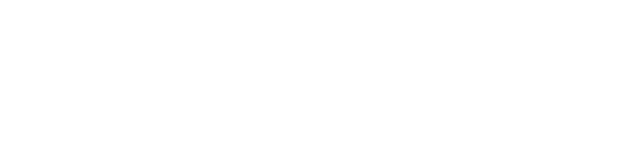
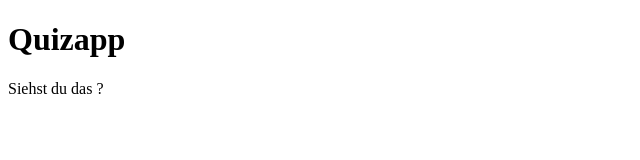
Before and after one commit to Michelle-Htz/QuizApp, a plain HTML site: page Quizindex.html in a window 1280 px wide. Shown: the whole page, without its empty margins (0-640 px from the left). Drawn offline with Linux system fonts and the light colour scheme.

Commit message:
Added headline

```diff
--- a/Quizindex.html
+++ b/Quizindex.html
@@ -7,6 +7,8 @@
     <title>QuizApp</title>
 </head>
 <body>
+    <h1>Quizapp</h1>
 
+    <div>Siehst du das ?</div>
 </body>
 </html>
```
